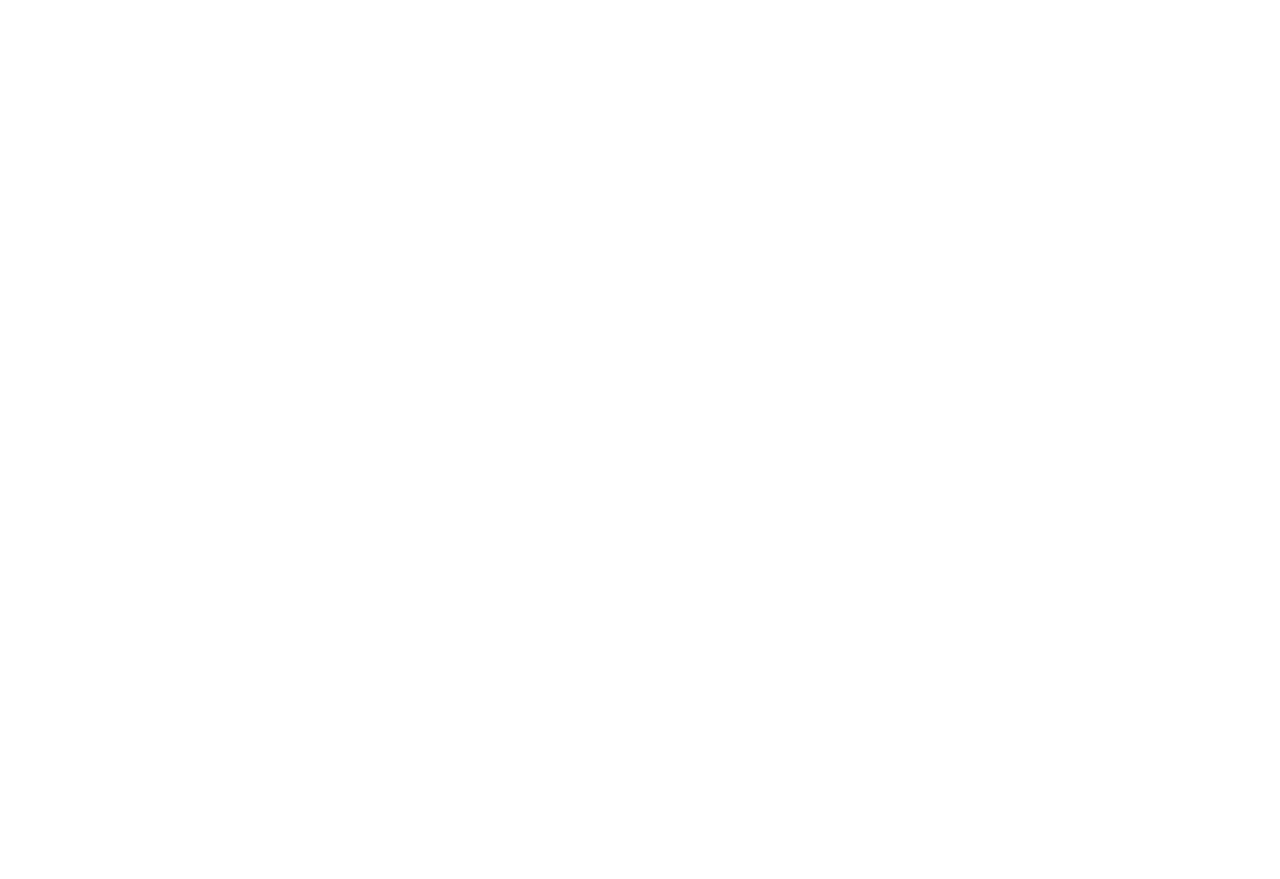
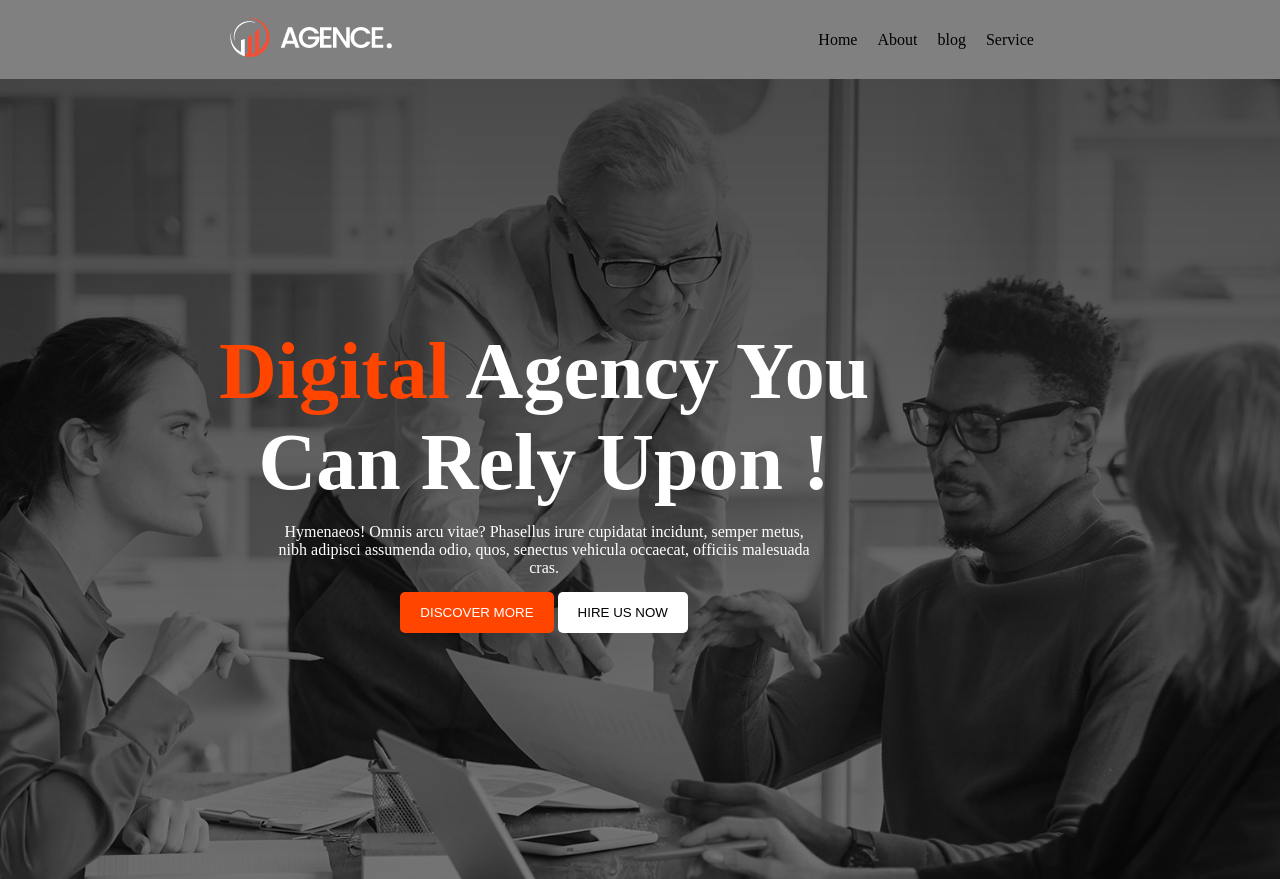
Before and after one commit to Kausar56/psd-to-html, a plain HTML site: page index.html in a window 1280 px wide. Before the commit the page ends 800 px from the top, so only its background shows below. Drawn offline with Linux system fonts and the light colour scheme.

Commit message:
header section added

```diff
--- a/index.html
+++ b/index.html
@@ -8,5 +8,34 @@
 </head>
 <body>
 
+    <header>
+        <div class="nav-container"> <!--  Nav container section start-->
+            <div class="logo">
+               <img src="asset/logo/logo.png" alt="logo">
+            </div>  <!--Logo section end-->
+
+            <div class="menus">
+
+                    <li>Home</li>
+                    <li>About</li>
+                    <li>blog</li>
+                    <li>Service</li>
+
+            </div> <!--Menus section end-->
+        </div> <!-- Nav container section end-->
+
+        <div class="banner-container">
+              <div class="banner-info">
+                <h1 class="banner-title"> <span>Digital</span> Agency You<br>
+                    Can Rely Upon !</h1>
+                    <p class="banner-des">Hymenaeos! Omnis arcu vitae? Phasellus irure cupidatat incidunt, semper metus, nibh adipisci assumenda odio, quos, senectus vehicula occaecat, officiis malesuada cras.</p>
+                    <button class="btn-primary bg-primary">Discover More</button>
+                    <button class="btn-primary">Hire Us now</button>
+              </div>
+        </div>
+    </header>
+
+
+
 </body>
 </html>
--- a/style.css
+++ b/style.css
@@ -0,0 +1,93 @@
+*{
+    margin: 0;
+    padding: 0;
+}
+
+
+/* Nav container css start  */
+
+.nav-container{
+   display: flex;
+   justify-content: space-around;
+   align-items: center;
+   background-color: gray;
+   padding: 15px;
+
+}
+
+.menus{
+    display: flex;
+    list-style: none;
+
+}
+
+.menus > li{
+   margin-right: 20px;
+   font-weight: 400;
+}
+
+.menus > li:hover{
+    cursor: pointer;
+    color: #fff;
+}
+
+/* Banner container  */
+
+
+.banner-container{
+    background-image: url("asset/image/background.jpg"),linear-gradient(rgba(0,0,0,0.7), rgba(0,0,0,0.5));
+    background-blend-mode: overlay;
+    background-repeat: no-repeat;
+    background-size: cover;
+    background-position: center;
+    height: 100vh;
+    display: flex;
+    text-align: center;
+    align-items:center;
+}
+
+.banner-title{
+    color: #fff;
+    font-size: 80px;
+    font-weight: 600;
+
+}
+
+.banner-title  span {
+    color: orangered;
+}
+
+
+.banner-des{
+    color: #fff;
+    width: 50%;
+    margin: 0 auto;
+    padding: 15px 0px;
+}
+
+.btn-primary{
+    background-color: rgb(255, 255, 255);
+    color: #000000;
+    border: none;
+    border-radius: 5px;
+    padding: 13px 20px;
+    cursor: pointer;
+    text-transform: uppercase;
+
+}
+
+.btn-primary:hover{
+    background-color: orangered;
+    color: #fff;
+}
+
+.bg-primary:hover{
+    background-color: rgb(255, 255, 255);
+    color: #000000;
+
+}
+
+.bg-primary{
+    background-color: orangered;
+    color: #fff;
+}
```
